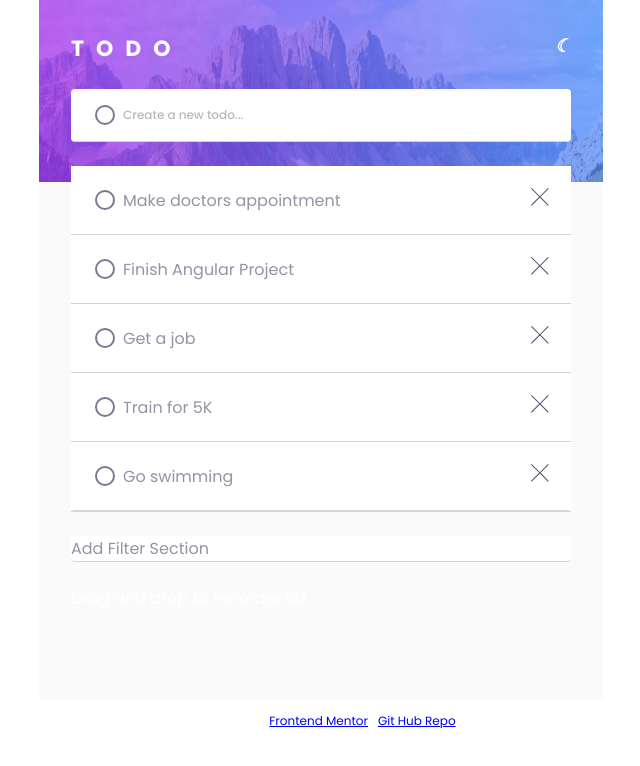
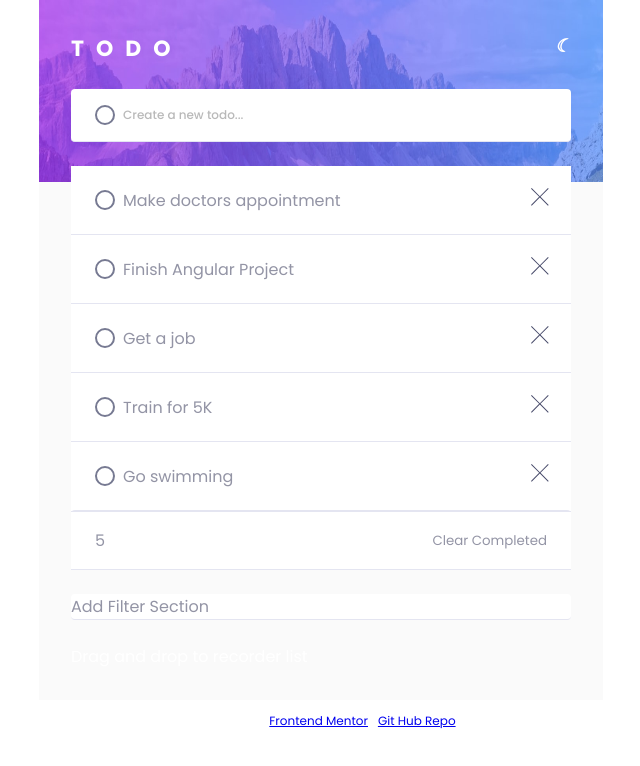
Before and after one commit to Suganya1990/AngularToDoApp, an Angular app: page / in a window 1280 px wide. Shown: the top 766 px of the page, without its empty margins (319-959 px from the left). Built offline with nearby package versions, Linux system fonts and the light colour scheme.

Commit message:
added clear completed function

```diff
--- a/src/app/task/tasks.service.ts
+++ b/src/app/task/tasks.service.ts
@@ -1,54 +1,30 @@
-import { Injectable } from '@angular/core';
+import { Injectable, Input, OnInit } from '@angular/core';
 import { TaskModule } from './task.module';
 import { Observable, of } from 'rxjs';
+import {TASKDATA } from './tasksItem'
 
 @Injectable({
   providedIn: 'root'
 })
-export class TasksService {
+export class TasksService implements OnInit {
 
-  tasks: TaskModule[] = [
-      {
-        id:"1",
-        title:"Make doctors appointment ",
-        date: new Date(),
-        isComplete:false
+  tasks: TaskModule[] = TASKDATA;
+  idTracker:string = '';
+  @Input() set = "";
 
-      },
-      {
-        id:"2",
-        title:"Finish Angular Project ",
-        date: new Date(),
-        isComplete:false
+  constructor() {
 
-      },
-      {
-        id:"3",
-        title:"Get a job",
-        date: new Date(),
-        isComplete:false
+    this.idTracker = (this.tasks.length + 1).toString()
 
-      },
-      {
-        id:"4",
-        title:"Train for 5K",
-        date: new Date(),
-        isComplete:false
+   }
+   ngOnInit(){
 
-      },
-      {
-        id:"5",
-        title:"Go swimming",
-        date: new Date(),
-        isComplete:false
-      }
-    ]
 
-  constructor() { }
+   }
 
 addTask( title:string, task?:TaskModule){
   let tempTask: TaskModule = {
-    id: (this.tasks.length + 1).toString(),
+    id: this.idTracker,
     title: title,
     date: new Date,
     isComplete:false
@@ -57,11 +33,16 @@ addTask( title:string, task?:TaskModule){
       this.tasks.push(tempTask)
     if (task)
       this.tasks.push(task)
+    this.idTracker = (Number(this.idTracker)+1).toString();
 }
 
 getTasks():Observable<TaskModule[]>{
     const tasks = of(this.tasks)
     return tasks
+  }
+  setTasks(tasks:any){
+    this.tasks=tasks
+
   }
 
 
@@ -76,8 +57,8 @@ updateStatus(id:string){
   }
 
   deleteTask(id:string){
-    console.log("task Services called")
-    this.tasks.filter(t=>t.id!==id)
+    const taskIndex = this.tasks.findIndex((t) => t.id == id);
+    this.tasks.splice(taskIndex, 1);
   }
 
 }
--- /dev/null
+++ b/src/app/task/tasksItem.ts
@@ -0,0 +1,36 @@
+export const TASKDATA=  [
+      {
+        id:"1",
+        title:"Make doctors appointment ",
+        date: new Date(),
+        isComplete:false
+
+      },
+      {
+        id:"2",
+        title:"Finish Angular Project ",
+        date: new Date(),
+        isComplete:false
+
+      },
+      {
+        id:"3",
+        title:"Get a job",
+        date: new Date(),
+        isComplete:false
+
+      },
+      {
+        id:"4",
+        title:"Train for 5K",
+        date: new Date(),
+        isComplete:false
+
+      },
+      {
+        id:"5",
+        title:"Go swimming",
+        date: new Date(),
+        isComplete:false
+      }
+    ]
--- a/src/app/to-do/to-do.component.html
+++ b/src/app/to-do/to-do.component.html
@@ -23,6 +23,13 @@
                 }
                 </div>
         </section>
+        <div class="task-info " [ngClass]="this.theme.type==='Light' ? 'light light-input': 'dark dark-input'">
+            <div class="tasksLeft">{{this.tasks.length}}</div>
+            <button class="button-clear"  (click)="clearCompletedTasks()" [ngClass]="this.theme.type==='Light' ? 'light-input': 'dark-input'">
+                Clear Completed
+            </button>
+        </div>
+
 
 
         <section class=" container-filter" [ngClass]="this.theme.type==='Light' ? 'light': 'dark'">
--- a/src/app/to-do/to-do.component.ts
+++ b/src/app/to-do/to-do.component.ts
@@ -18,6 +18,20 @@ export class ToDoComponent {
 
   theme!: typeof Light |  typeof Dark
   tasks: TaskModule[] = []
+
+  constructor(private taskService: TasksService){
+    this.setInitialTheme()
+  }
+
+  ngOnInit(){
+
+    this.subscribeTasks()
+
+  }
+
+  subscribeTasks(){
+   return this.taskService.getTasks().subscribe(task=>this.tasks = task)
+  }
   setInitialTheme(){
     let date = new Date();
     let time = date.getHours();
@@ -32,18 +46,6 @@ export class ToDoComponent {
     }
   }
 
-  constructor(private taskService: TasksService){
-    this.setInitialTheme()
-  }
-
-  ngOnInit(){
-    this.getTasks()
-
-  }
-  getTasks(){
-   return this.taskService.getTasks().subscribe(task=>this.tasks = task)
-  }
-
   toggleTheme(){
     if(this.theme.type === "Light" )
       this.theme = Dark;
@@ -55,14 +57,15 @@ export class ToDoComponent {
     moveItemInArray(this.tasks, event.previousIndex, event.currentIndex);
   }
   updateTask(e:any){
-
     this.taskService.updateStatus(e)
-    const tasks = this.taskService.getTasks();
 
   }
   deleteTask(e:any){
-    console.log("delete task event")
     this.taskService.deleteTask(e)
   }
-
+  clearCompletedTasks(){
+  this.tasks =  this.tasks.filter((t)=>
+    t.isComplete ==false
+  )
+  }
 }
--- a/src/styles.css
+++ b/src/styles.css
@@ -173,18 +173,18 @@ background-color:var(--dark-bg-darkBlue);
 .light{
 background-color:  white;
 color: var(--light-txt-blueGray-3);
-border-bottom: .02em solid var(--light-blueGray-2);
+border-bottom: .02em solid var(--light-blueGray-1);
 }
 .dark{
 background-color: var(--dark-veryDarkBlue);
 color: var(--dark-lightGrayBlue);
-border-bottom: .02em solid var(--dark-darkGreyBlue3);
+border-bottom: .02em solid var(--dark-darkGreyBlue4);
 }
-.light-input input
+.light-input,  input
 {
 color: var(--light-txt-blueGray-3);
 }
-.dark-input input
+.dark-input, input
 {
 color: var(--dark-lightGrayBlue);
 }
@@ -283,9 +283,7 @@ opacity: .2;
     background: linear-gradient( hsl(192, 100%, 67%), hsl(280, 87%, 65%));
     border-radius: 50%;
     align-items: center;
-    justify-content: center;}
-
-  80% {
+    justify-content: center;
 
     background-image: url('./images/icon-check.svg'),linear-gradient( hsl(192, 100%, 67%), hsl(280, 87%, 65%));
     background-position: center;
@@ -305,3 +303,16 @@ opacity: .2;
 .circle:active{
   animation-name: onCompleteAnnimation ;
   animation-duration: 2s;}
+
+ .task-info{
+  display: flex;
+  justify-content: space-between;
+  padding: 1em 1.5em;
+ }
+
+ .button-clear{
+  background-color: transparent;
+  border: none;
+  cursor: pointer;
+
+ }
--- a/tsconfig.json
+++ b/tsconfig.json
@@ -28,6 +28,7 @@
     "enableI18nLegacyMessageIdFormat": false,
     "strictInjectionParameters": true,
     "strictInputAccessModifiers": true,
-    "strictTemplates": false
+    "strictTemplates": false,
+    "skipLibCheck": true
   }
 }
```
